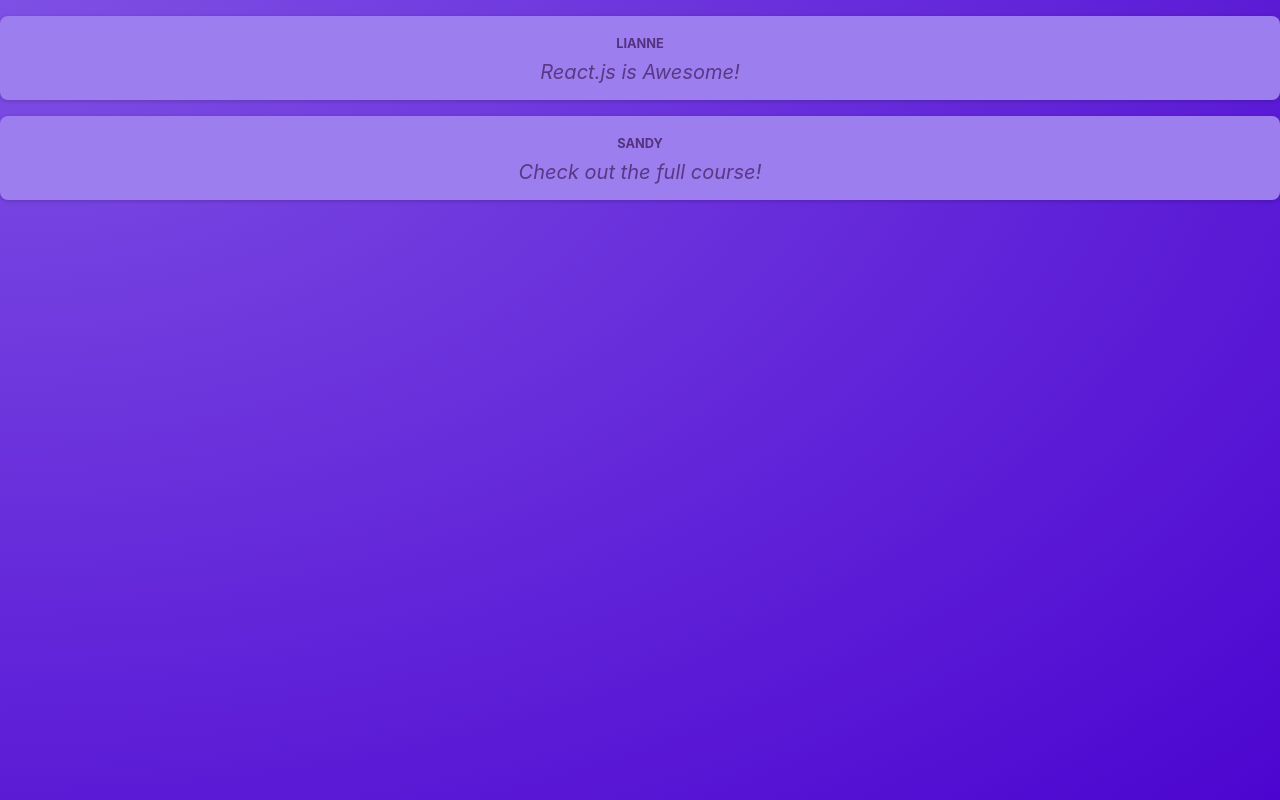
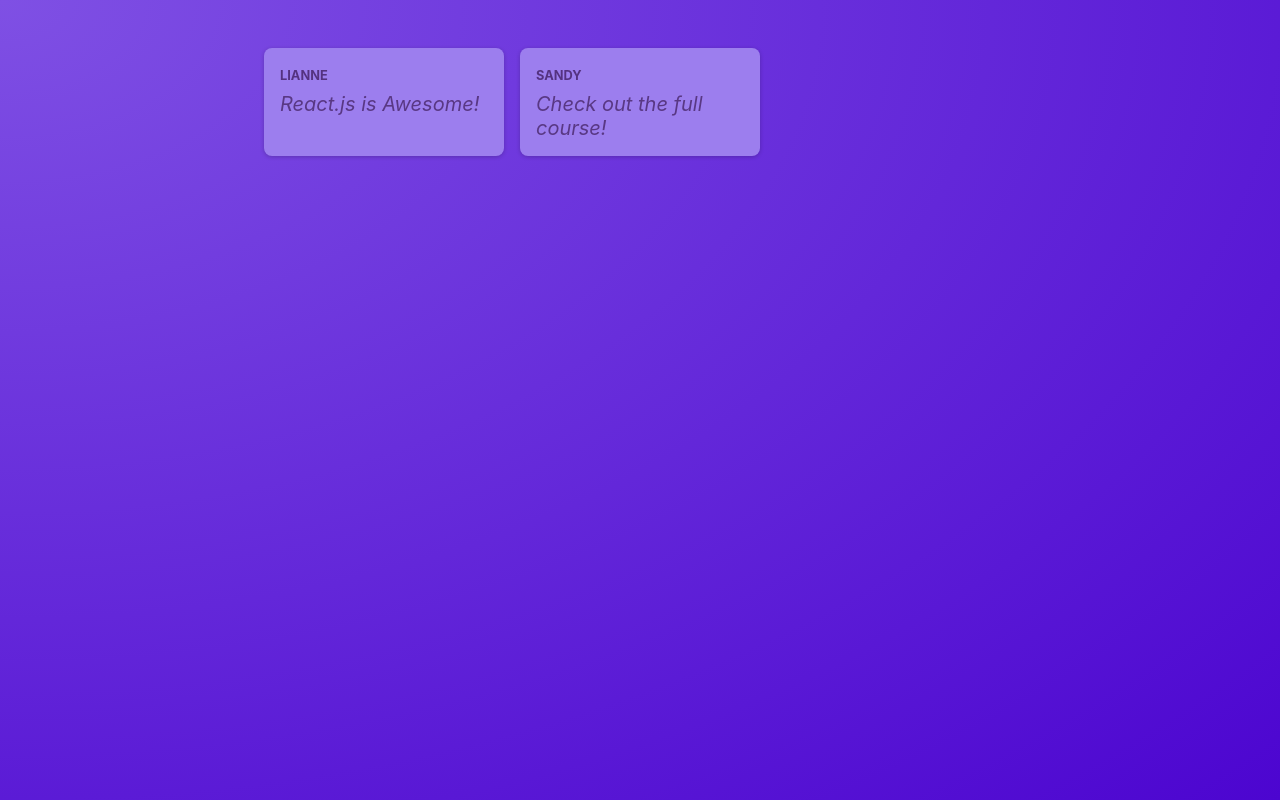
Before and after one commit to lgabriel20/nextjs-udemy, a React (Vite) app: page / in a window 1280 px wide. Built offline with nearby package versions, Linux system fonts and the light colour scheme.

Commit message:
PostList features

```diff
--- a/src/App.jsx
+++ b/src/App.jsx
@@ -1,10 +1,9 @@
-import Post from "./components/Post";
+import PostsList from './components/PostsList';
 
 function App() {
   return (
     <main>
-      <Post author="Lianne" body="React.js is Awesome!" />
-      <Post author="Sandy" body="Check out the full course!" />
+      <PostsList />
     </main>
   );
 }
--- a/src/components/Post.jsx
+++ b/src/components/Post.jsx
@@ -2,10 +2,10 @@
 
 function Post(props) {
   return (
-    <div className={classes.post}>
+    <li className={classes.post}>
       <p className={classes.author}>{props.author}</p>
       <p className={classes.text}>{props.body}</p>
-    </div>
+    </li>
   );
 }
 
--- /dev/null
+++ b/src/components/PostsList.jsx
@@ -0,0 +1,12 @@
+import Post from "./Post";
+import classes from './PostsList.module.css'
+
+function PostsList(){
+  return (
+  <ul className={classes.posts}>
+    <Post author="Lianne" body="React.js is Awesome!" />
+    <Post author="Sandy" body="Check out the full course!" />
+  </ul>
+  );
+}
+export default PostsList;
--- /dev/null
+++ b/src/components/PostsList.module.css
@@ -0,0 +1,10 @@
+.posts {
+  list-style: none;
+  max-width: 50rem;
+  margin: 1rem auto;
+  padding: 1rem 0;
+  display: grid;
+  gap: 1rem;
+  grid-template-columns: repeat(3, 30%);
+  justify-content: center;
+}
--- a/src/index.css
+++ b/src/index.css
@@ -18,6 +18,5 @@
 
 body {
   margin: 0;
-  text-align: center;
   color: #e6ddf9;
 }
```
